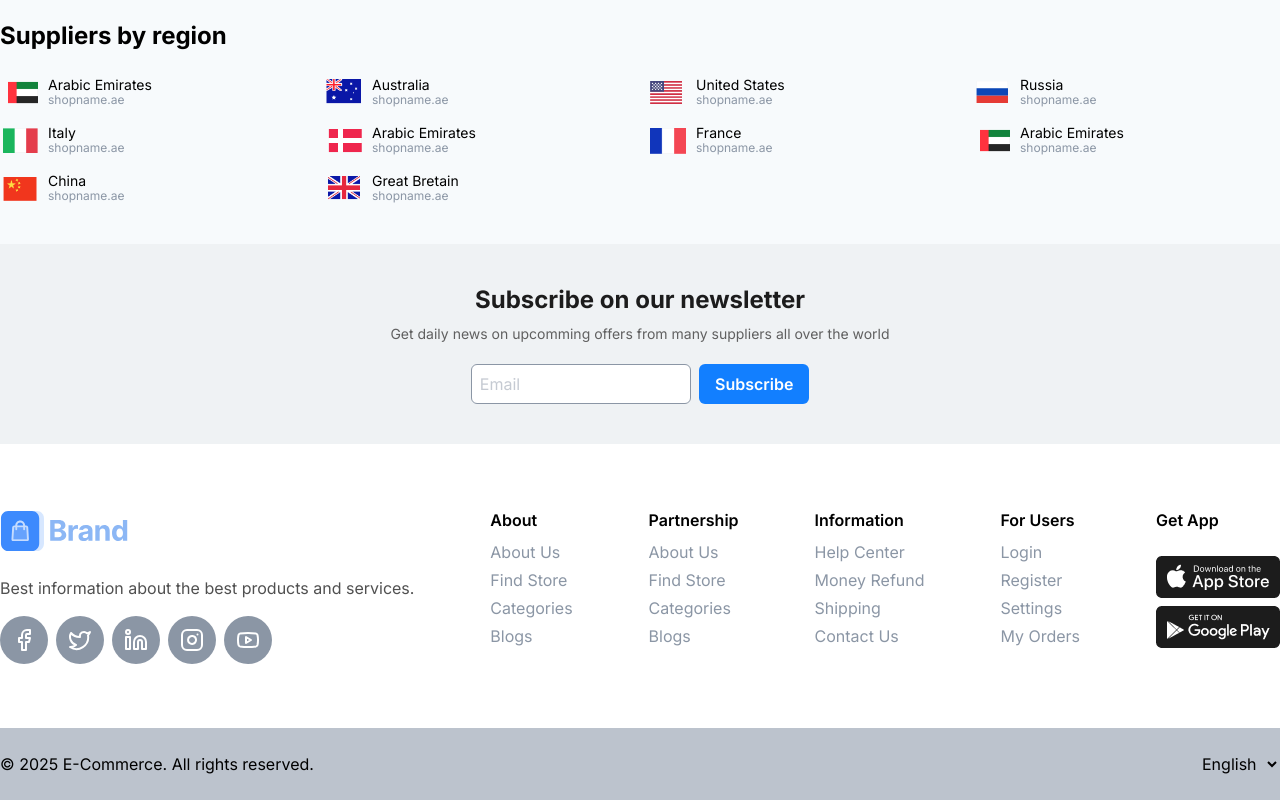
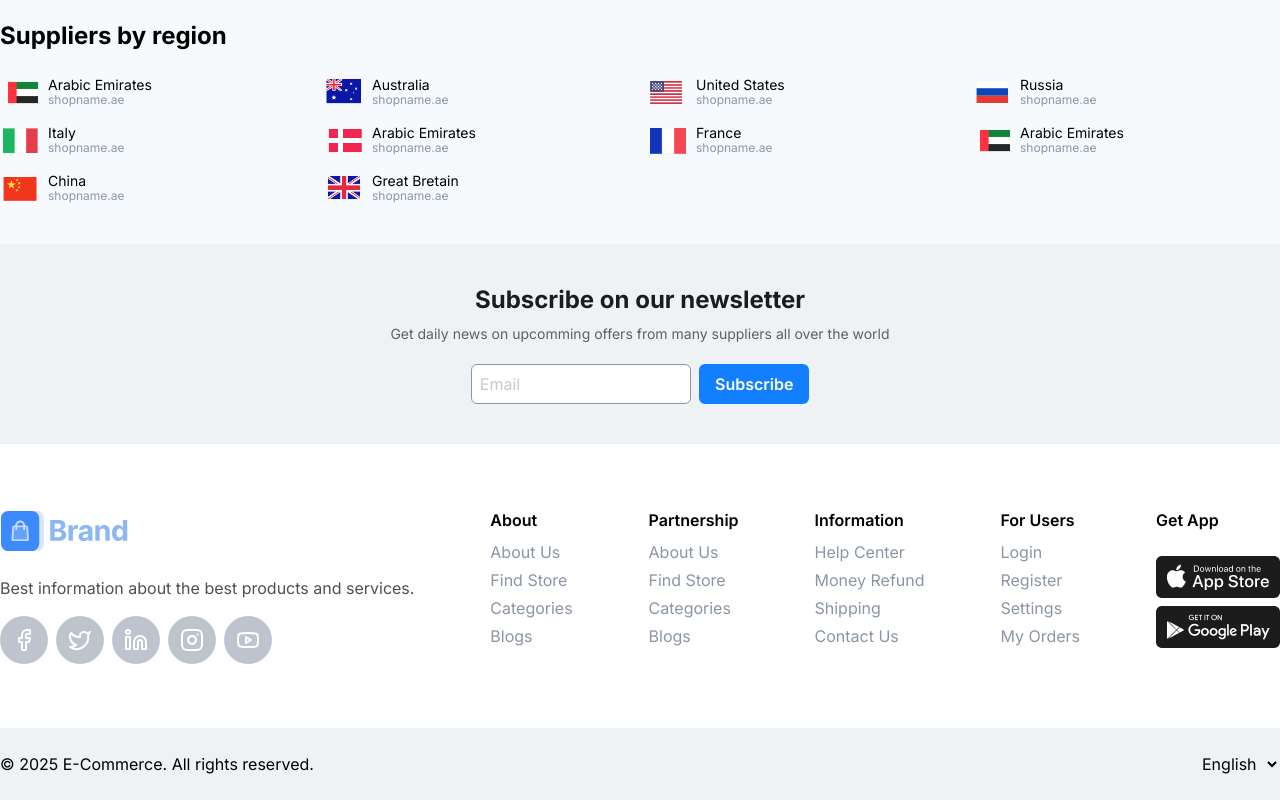
Before and after one commit to heamlk/Ecommerce-frontend-design, a Next.js app: page / in a window 1280 px wide. Shown: the part 4171-4971 px from the top of the page. Built offline with nearby package versions, Linux system fonts and the light colour scheme.

Commit message:
feat: update the footer component

```diff
--- a/src/components/layouts/Footer.tsx
+++ b/src/components/layouts/Footer.tsx
@@ -40,7 +40,7 @@ const Footer = () => {
                     target="_blank"
                     rel="noopener noreferrer"
                     title={item.title}
-                    className="flex items-center justify-center w-12 h-12 rounded-full bg-[#8B96A5]"
+                    className="flex items-center justify-center w-12 h-12 rounded-full bg-[#BDC4CD] hover:bg-[#BDC4CD]/80 transition-all duration-300"
                   >
                     <Icon stroke="#fff" width={24} height={24} />
                   </a>
@@ -182,7 +182,7 @@ const Footer = () => {
         </div>
       </Container>
 
-      <section className="bg-shade-200">
+      <section className="bg-[#EFF2F4]">
         <Container
           as={"div"}
           className="flex items-center justify-between py-6"
```
